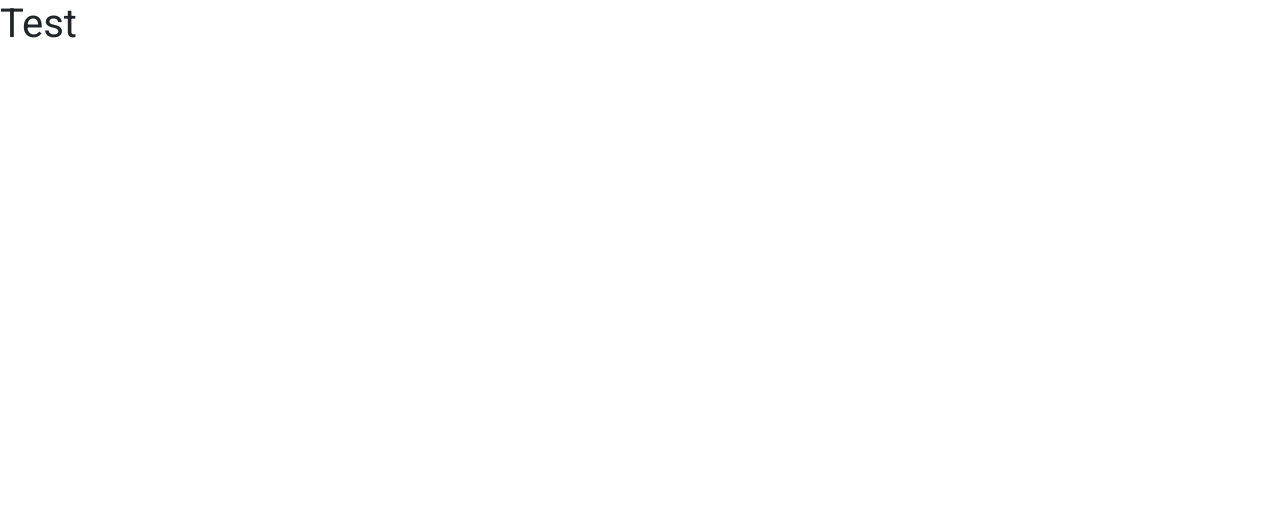
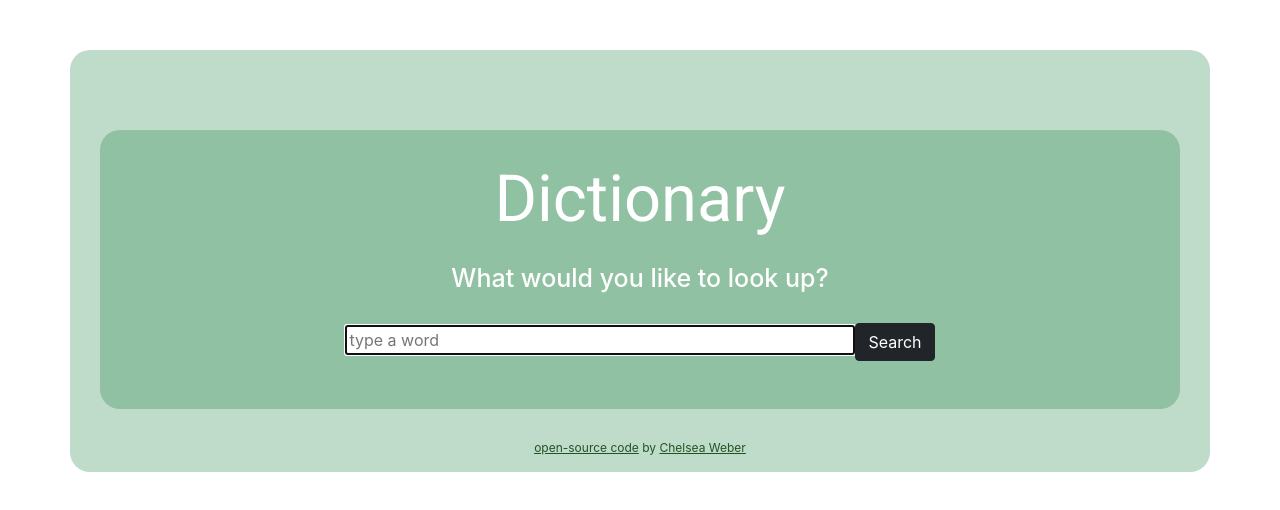
Before and after one commit to cmw-dev/dictionary-project, a React (Create React App) app: page / in a window 1280 px wide. Shown: the top 510 px of the page. Built offline with nearby package versions, Linux system fonts and the light colour scheme.

Commit message:
creation of contact component, dictionary component, and initial search form

```diff
--- a/src/App.css
+++ b/src/App.css
@@ -5,3 +5,11 @@ h1 {
 p {
   font-family: "Poppins", sans-serif;
 }
+
+.container {
+  border-radius: 20px;
+  background-color: rgba(15, 119, 55, 0.267);
+  margin: 50px auto;
+  width: 100%;
+  padding: 30px;
+}
--- a/src/App.js
+++ b/src/App.js
@@ -1,9 +1,14 @@
 import "./App.css";
+import Dictionary from "./Dictionary";
+import Contact from "./Contact";
 
 function App() {
   return (
     <div className="App">
-      <h1>Test</h1>
+      <div className="d flex container">
+        <Dictionary />
+        <Contact />
+      </div>
     </div>
   );
 }
--- /dev/null
+++ b/src/Contact.css
@@ -0,0 +1,12 @@
+.contact {
+  margin: 0 auto;
+  display: block;
+  margin-bottom: -15px;
+  text-align: center;
+  margin-top: -20px;
+  font-size: 12px;
+  color: rgba(2, 54, 5, 0.822);
+}
+.contact-link {
+  color: rgba(2, 54, 5, 0.822);
+}
--- /dev/null
+++ b/src/Contact.js
@@ -0,0 +1,26 @@
+import React from "react";
+import "./Contact.css";
+
+export default function () {
+  return (
+    <span className="contact">
+      <a
+        className="contact-link"
+        href="https://github.com/cmw-dev/react-weather"
+        target="_blank"
+        rel="noopener noreferrer"
+      >
+        open-source code
+      </a>{" "}
+      by{" "}
+      <a
+        className="contact-link"
+        href="https://www.linkedin.com/in/webercopy/"
+        target="_blank"
+        rel="noopener noreferrer"
+      >
+        Chelsea Weber
+      </a>
+    </span>
+  );
+}
--- /dev/null
+++ b/src/Dictionary.css
@@ -0,0 +1,17 @@
+h1 {
+  text-align: center;
+  font-size: 65px;
+  color: #fff;
+}
+
+h2 {
+  text-align: center;
+  color: #fff;
+  font-size: 25px;
+  margin-top: 25px;
+}
+.search-bar {
+  display: block;
+  text-align: center;
+  margin-top: 30px;
+}
--- /dev/null
+++ b/src/Dictionary.js
@@ -0,0 +1,25 @@
+import React from "react";
+import "./Dictionary.css";
+
+export default function () {
+  function search(event) {
+    event.preventDefault();
+    alert("searching");
+  }
+  return (
+    <div className="container">
+      <h1>Dictionary</h1>
+      <h2>What would you like to look up?</h2>
+      <form className="search-bar" onSubmit={search}>
+        <input
+          type="text"
+          className="col-sm-6 mb-4"
+          placeholder="type a word"
+          autoFocus="off"
+          autoComplete="off"
+        />
+        <input type="submit" value="Search" className="btn btn-dark" />
+      </form>
+    </div>
+  );
+}
```
